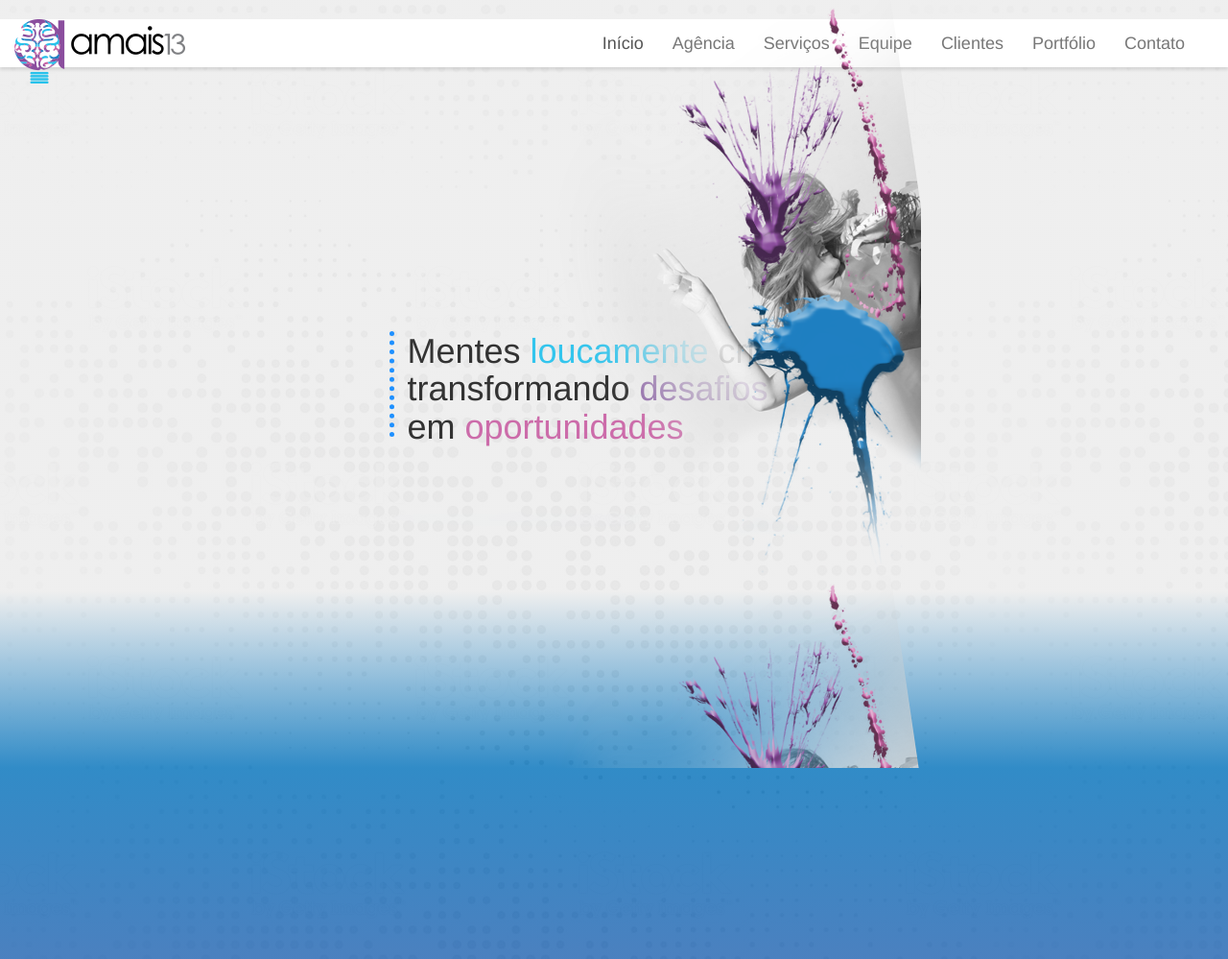
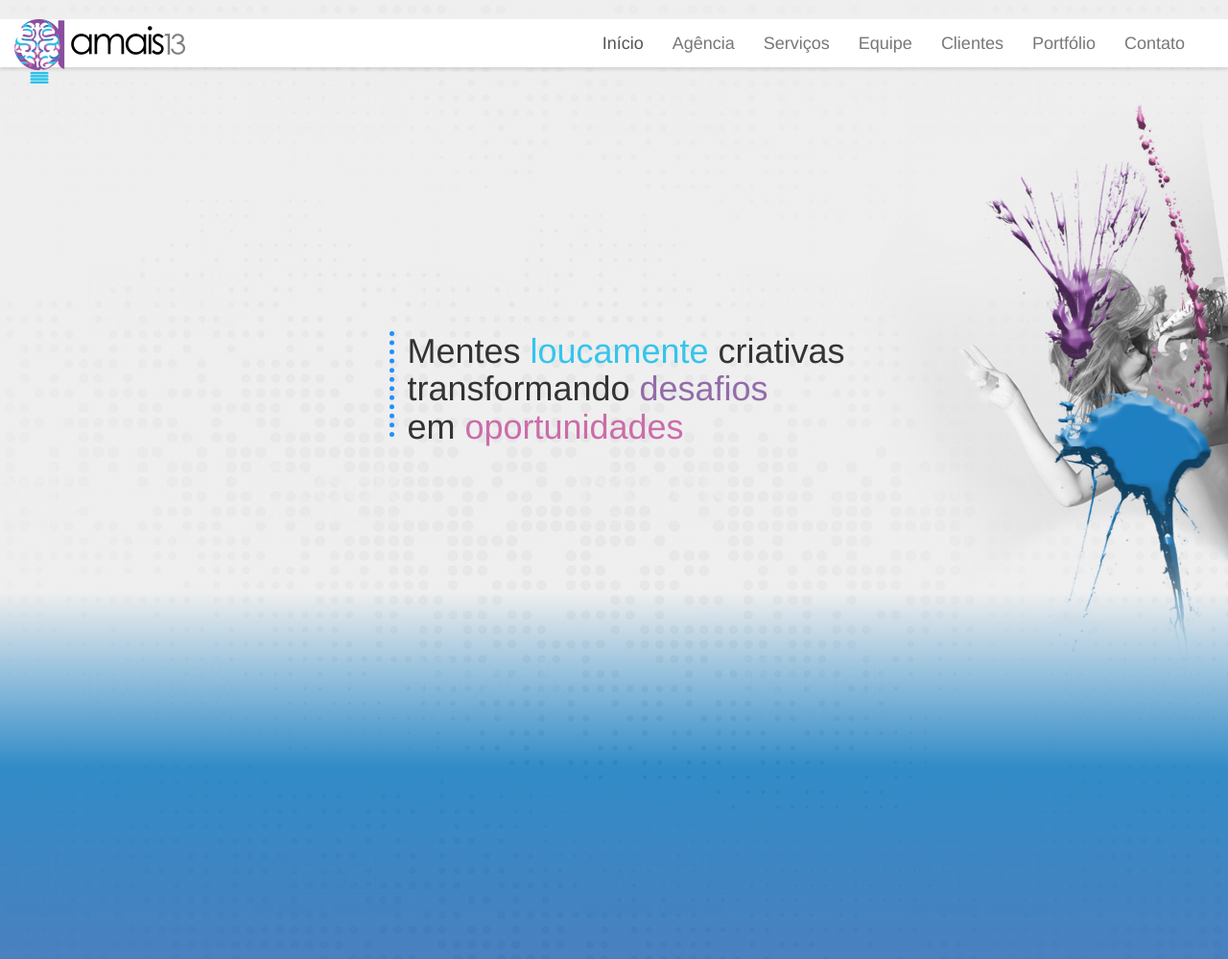
Before and after one commit to FCamargoJr/amais13, a PHP site: page / in a window 1280 px wide. Shown: the top 999 px of the page at 96% size. Run offline with PHP 8.4, Linux system fonts and the light colour scheme; some libraries are stand-ins or nearby versions.

Commit message:
fundilho
fundilho

```diff
--- a/css/estilo.css
+++ b/css/estilo.css
@@ -3,6 +3,11 @@
 /*
 *{margin: 0px;}
 */
+
+*{
+	margin: 0px;
+}
+
 html,body{width: 100%; height:100%; background-image: url(../img/back.jpg);}
 
 header{margin-top: 20px; background-color: #fff; height: auto; box-shadow: 0 3px 3px rgba(0,0,0,.1); position: fixed; width: 100%; line-height: 260px;}
@@ -120,6 +125,18 @@ nav {font-size: 18px;}
 .text2{color:#926caa;}
 .text3{color:#cc6caa;}
 
+.design{
+	background-image: url(../img/manchas2.png);
+    height: 100%;
+    width: 100%;
+    position: absolute;
+    float: right;
+    background-position: right;
+    background-repeat: no-repeat;
+    margin: 0px;
+}
+
+
 footer{
 	background-color: #fff;
 	height: 50px;
--- a/index.html
+++ b/index.html
@@ -54,8 +54,6 @@
 
   </header>
 
-
-
 	<section id="inicio"     class="inicio">
       <div class="dot"></div>
       	<h1 class="slogan">
@@ -64,7 +62,7 @@
       		<span class="text3">oportunidades</span>
       	</h1>
 
-      	<div style="background-image: url(img/manchas2.png); height: 100%; width: 100%; position: absolute; float: right">
+      	<div class="design">
 
       	</div>
 
```
